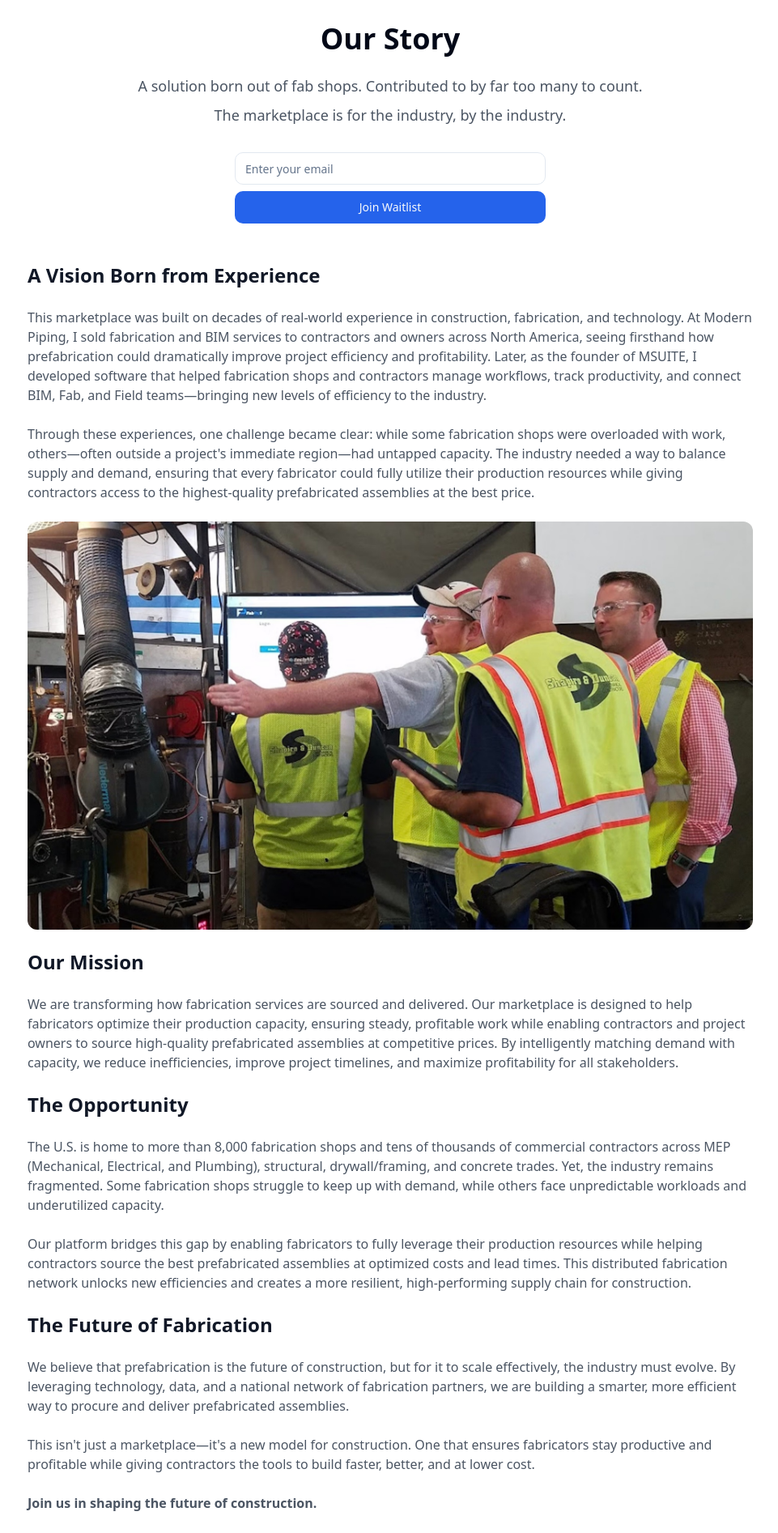
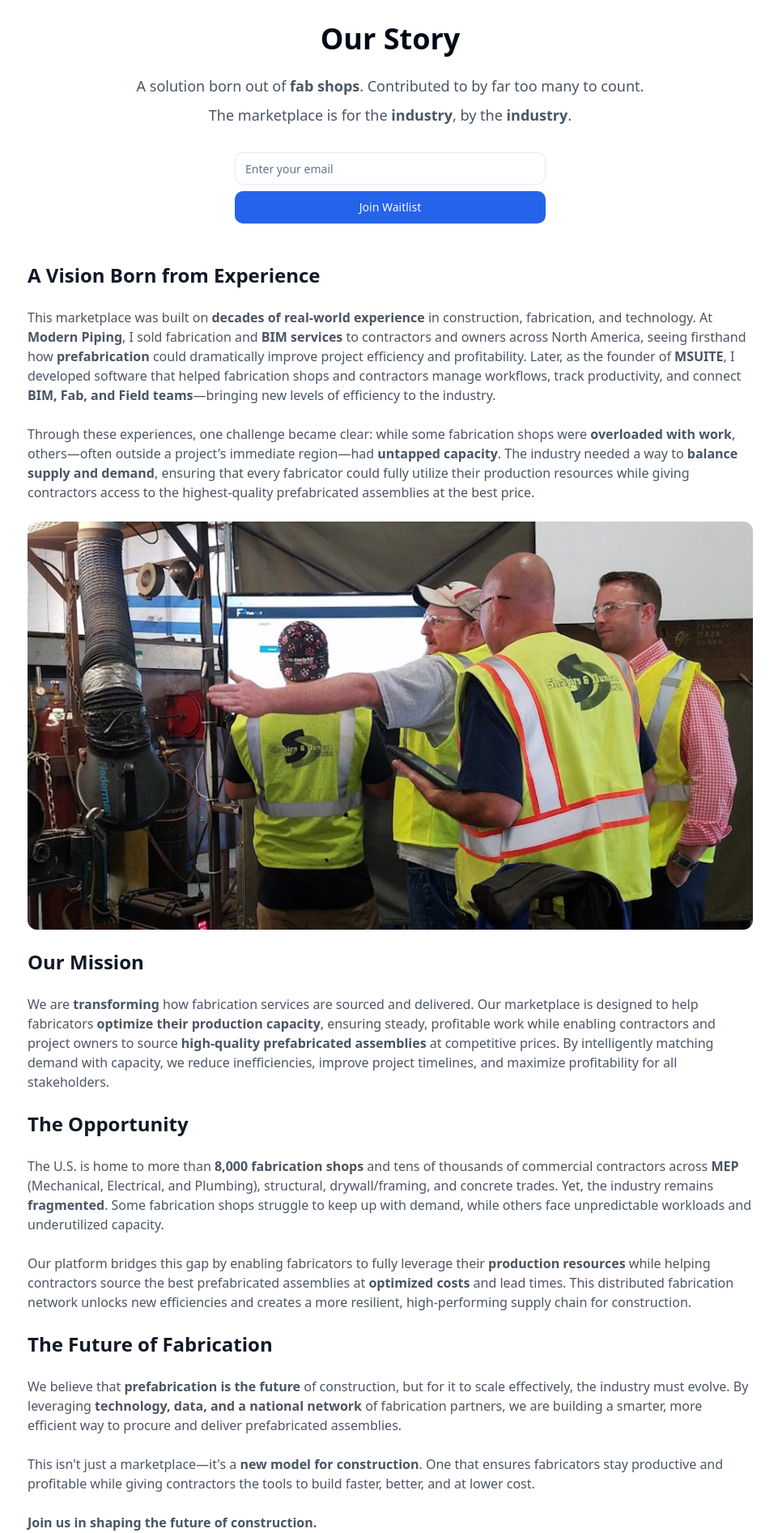
Before and after one commit to blangdon1004/buildfactory-waitlist, a React (Vite) app: page /about in a window 1280 px wide. Shown: the part 100-1993 px from the top of the page at 81% size, without its empty margins (158-1119 px from the left). Built offline with nearby package versions, Linux system fonts and the light colour scheme.

Commit message:
Style About Us page
Improved readability of the About Us page by bolding key words and phrases.

```diff
--- a/src/pages/AboutUs.tsx
+++ b/src/pages/AboutUs.tsx
@@ -1,4 +1,3 @@
-
 import { Building } from "lucide-react";
 import { Button } from "@/components/ui/button";
 import WaitlistForm from "@/components/WaitlistForm";
@@ -26,10 +25,10 @@ const AboutUs = () => {
           <div className="text-center">
             <h1 className="text-4xl font-bold mb-6">Our Story</h1>
             <p className="text-lg text-gray-600 mb-2">
-              A solution born out of fab shops. Contributed to by far too many to count.
+              A solution born out of <strong>fab shops</strong>. Contributed to by far too many to count.
             </p>
             <p className="text-lg text-gray-600 mb-8">
-              The marketplace is for the industry, by the industry.
+              The marketplace is for the <strong>industry</strong>, by the <strong>industry</strong>.
             </p>
             <div className="flex flex-col items-center gap-4 mb-12">
               <WaitlistForm />
@@ -39,10 +38,10 @@ const AboutUs = () => {
           <div className="space-y-6 text-gray-600">
             <h2 className="text-2xl font-semibold text-gray-900">A Vision Born from Experience</h2>
             <p>
-              This marketplace was built on decades of real-world experience in construction, fabrication, and technology. At Modern Piping, I sold fabrication and BIM services to contractors and owners across North America, seeing firsthand how prefabrication could dramatically improve project efficiency and profitability. Later, as the founder of MSUITE, I developed software that helped fabrication shops and contractors manage workflows, track productivity, and connect BIM, Fab, and Field teams—bringing new levels of efficiency to the industry.
+              This marketplace was built on <strong>decades of real-world experience</strong> in construction, fabrication, and technology. At <strong>Modern Piping</strong>, I sold fabrication and <strong>BIM services</strong> to contractors and owners across North America, seeing firsthand how <strong>prefabrication</strong> could dramatically improve project efficiency and profitability. Later, as the founder of <strong>MSUITE</strong>, I developed software that helped fabrication shops and contractors manage workflows, track productivity, and connect <strong>BIM, Fab, and Field teams</strong>—bringing new levels of efficiency to the industry.
             </p>
             <p>
-              Through these experiences, one challenge became clear: while some fabrication shops were overloaded with work, others—often outside a project's immediate region—had untapped capacity. The industry needed a way to balance supply and demand, ensuring that every fabricator could fully utilize their production resources while giving contractors access to the highest-quality prefabricated assemblies at the best price.
+              Through these experiences, one challenge became clear: while some fabrication shops were <strong>overloaded with work</strong>, others—often outside a project's immediate region—had <strong>untapped capacity</strong>. The industry needed a way to <strong>balance supply and demand</strong>, ensuring that every fabricator could fully utilize their production resources while giving contractors access to the highest-quality prefabricated assemblies at the best price.
             </p>
 
             <div className="aspect-w-16 aspect-h-9 rounded-lg overflow-hidden my-8">
@@ -55,26 +54,26 @@ const AboutUs = () => {
 
             <h2 className="text-2xl font-semibold text-gray-900">Our Mission</h2>
             <p>
-              We are transforming how fabrication services are sourced and delivered. Our marketplace is designed to help fabricators optimize their production capacity, ensuring steady, profitable work while enabling contractors and project owners to source high-quality prefabricated assemblies at competitive prices. By intelligently matching demand with capacity, we reduce inefficiencies, improve project timelines, and maximize profitability for all stakeholders.
+              We are <strong>transforming</strong> how fabrication services are sourced and delivered. Our marketplace is designed to help fabricators <strong>optimize their production capacity</strong>, ensuring steady, profitable work while enabling contractors and project owners to source <strong>high-quality prefabricated assemblies</strong> at competitive prices. By intelligently matching demand with capacity, we reduce inefficiencies, improve project timelines, and maximize profitability for all stakeholders.
             </p>
 
             <h2 className="text-2xl font-semibold text-gray-900">The Opportunity</h2>
             <p>
-              The U.S. is home to more than 8,000 fabrication shops and tens of thousands of commercial contractors across MEP (Mechanical, Electrical, and Plumbing), structural, drywall/framing, and concrete trades. Yet, the industry remains fragmented. Some fabrication shops struggle to keep up with demand, while others face unpredictable workloads and underutilized capacity.
+              The U.S. is home to more than <strong>8,000 fabrication shops</strong> and tens of thousands of commercial contractors across <strong>MEP</strong> (Mechanical, Electrical, and Plumbing), structural, drywall/framing, and concrete trades. Yet, the industry remains <strong>fragmented</strong>. Some fabrication shops struggle to keep up with demand, while others face unpredictable workloads and underutilized capacity.
             </p>
             <p>
-              Our platform bridges this gap by enabling fabricators to fully leverage their production resources while helping contractors source the best prefabricated assemblies at optimized costs and lead times. This distributed fabrication network unlocks new efficiencies and creates a more resilient, high-performing supply chain for construction.
+              Our platform bridges this gap by enabling fabricators to fully leverage their <strong>production resources</strong> while helping contractors source the best prefabricated assemblies at <strong>optimized costs</strong> and lead times. This distributed fabrication network unlocks new efficiencies and creates a more resilient, high-performing supply chain for construction.
             </p>
 
             <h2 className="text-2xl font-semibold text-gray-900">The Future of Fabrication</h2>
             <p>
-              We believe that prefabrication is the future of construction, but for it to scale effectively, the industry must evolve. By leveraging technology, data, and a national network of fabrication partners, we are building a smarter, more efficient way to procure and deliver prefabricated assemblies.
+              We believe that <strong>prefabrication is the future</strong> of construction, but for it to scale effectively, the industry must evolve. By leveraging <strong>technology, data, and a national network</strong> of fabrication partners, we are building a smarter, more efficient way to procure and deliver prefabricated assemblies.
             </p>
             <p>
-              This isn't just a marketplace—it's a new model for construction. One that ensures fabricators stay productive and profitable while giving contractors the tools to build faster, better, and at lower cost.
+              This isn't just a marketplace—it's a <strong>new model for construction</strong>. One that ensures fabricators stay productive and profitable while giving contractors the tools to build faster, better, and at lower cost.
             </p>
             <p className="font-semibold mt-4">
-              Join us in shaping the future of construction.
+              Join us in shaping the <strong>future of construction</strong>.
             </p>
 
             <div className="text-left mt-16 pl-8">
```
